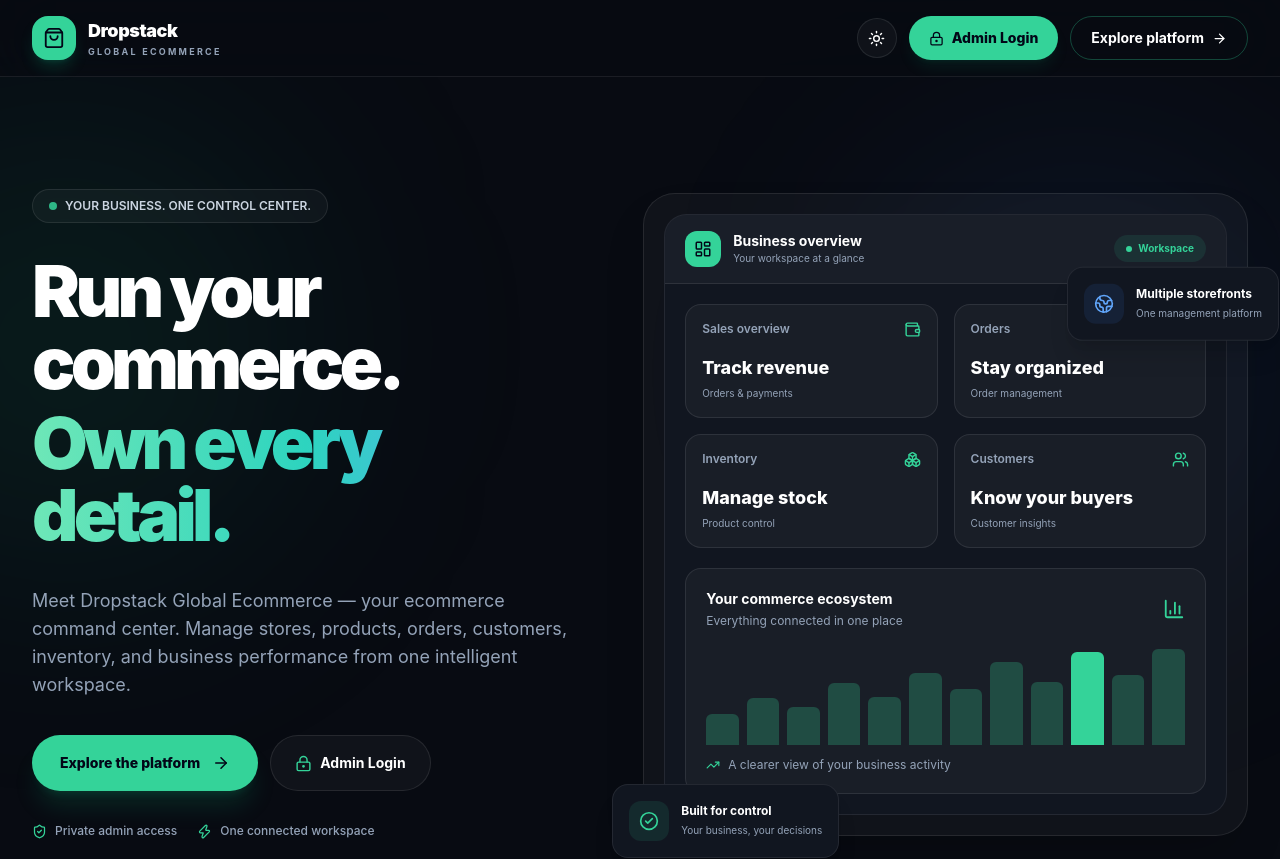
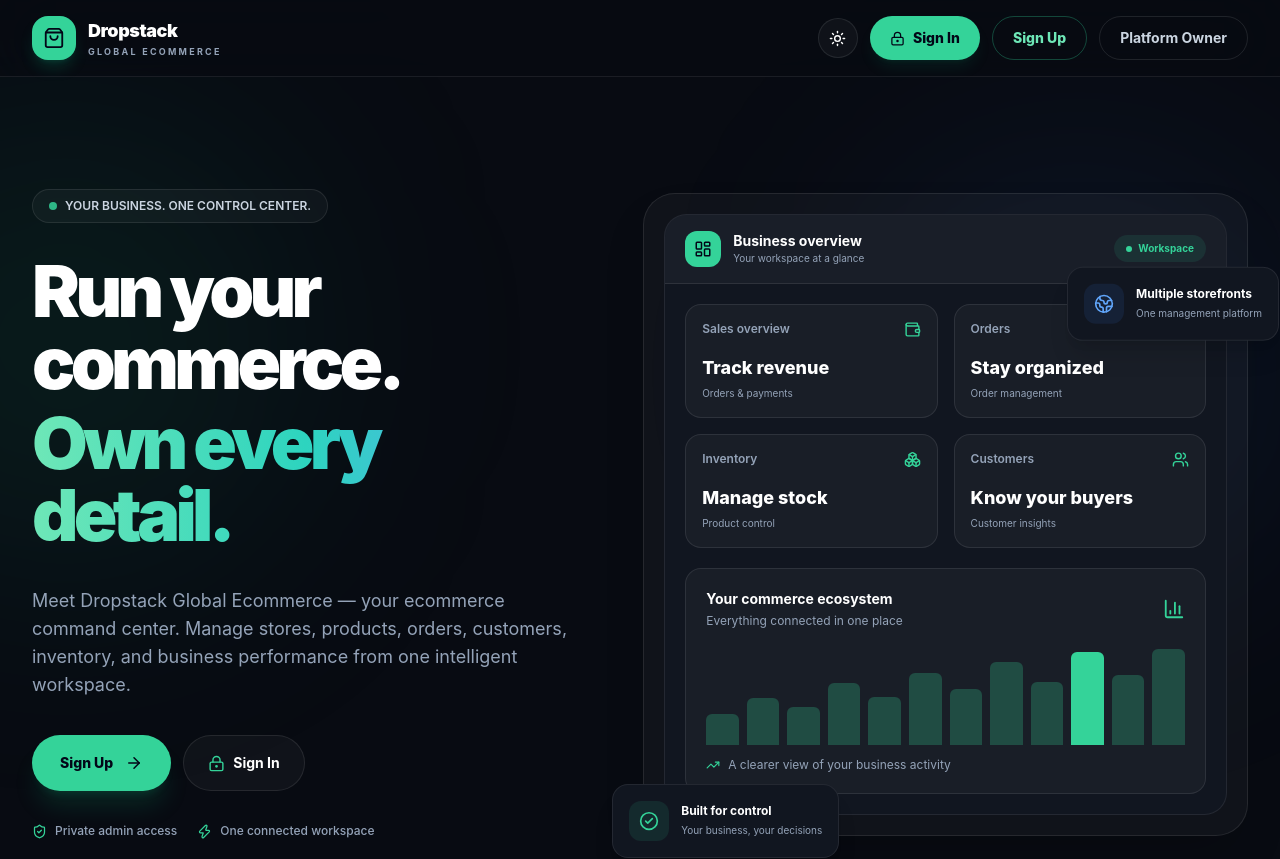
Before and after one commit to KG-FullstackDeveloper/Dropstack, a React (Vite) app in the folder client/: page / in a window 1280 px wide. Shown: the top 859 px of the page. Built offline with nearby package versions, Linux system fonts and the light colour scheme; no server answers.

Commit message:
fix: route public authentication to customer portal

```diff
--- a/client/src/pages/Home.tsx
+++ b/client/src/pages/Home.tsx
@@ -1,4 +1,3 @@
-
 import {
   ArrowRight,
   BarChart3,
@@ -86,23 +85,29 @@ export default function Home() {
               {dark ? <Sun size={17} /> : <Moon size={17} />}
             </button>
 
-            {/* Admin Login — visible in the header on mobile and desktop */}
+            {/* Customer account access — public sign in flow */}
             <Link
-              to="/admin/login"
+              to="/customer/login"
               className="inline-flex h-10 items-center justify-center gap-2 rounded-full bg-emerald-400 px-3 text-xs font-extrabold text-slate-950 shadow-lg shadow-emerald-500/10 transition hover:-translate-y-0.5 hover:bg-emerald-300 sm:h-11 sm:px-5 sm:text-sm"
             >
               <LockKeyhole size={15} />
-              <span>Admin Login</span>
+              <span>Sign In</span>
             </Link>
 
-            {/* Main landing-page action */}
-            <a
-              href="#platform"
-              className="hidden h-11 items-center gap-2 rounded-full border border-emerald-400/30 px-5 text-sm font-bold transition hover:bg-emerald-400/10 md:inline-flex"
+            <Link
+              to="/customer/register"
+              className="inline-flex h-10 items-center justify-center gap-2 rounded-full border border-emerald-400/30 px-3 text-xs font-extrabold text-emerald-300 transition hover:-translate-y-0.5 hover:bg-emerald-400/10 sm:h-11 sm:px-5 sm:text-sm"
             >
-              Explore platform
-              <ArrowRight size={15} />
-            </a>
+              <span>Sign Up</span>
+            </Link>
+
+            {/* Platform-owner portal remains separate and restricted */}
+            <Link
+              to="/admin/login"
+              className="hidden h-11 items-center gap-2 rounded-full border border-white/10 px-5 text-sm font-bold text-slate-300 transition hover:border-sky-400/50 hover:bg-sky-500/10 md:inline-flex"
+            >
+              Platform Owner
+            </Link>
           </div>
         </div>
       </header>
@@ -147,28 +152,24 @@ export default function Home() {
               business performance from one intelligent workspace.
             </motion.p>
 
-            <motion.div
-              variants={reveal}
-              className="mt-9 flex flex-wrap gap-3"
-            >
-              <a
-                href="#platform"
+            <motion.div variants={reveal} className="mt-9 flex flex-wrap gap-3">
+              <Link
+                to="/customer/register"
                 className="group inline-flex h-14 items-center gap-3 rounded-full bg-emerald-400 px-7 text-sm font-extrabold text-slate-950 shadow-xl shadow-emerald-500/15 transition hover:-translate-y-1 hover:bg-emerald-300"
               >
-                Explore the platform
+                Sign Up
                 <ArrowRight
                   size={18}
                   className="transition-transform group-hover:translate-x-1"
                 />
-              </a>
+              </Link>
 
-              {/* Second, prominent Admin Login entry point */}
               <Link
-                to="/admin/login"
+                to="/customer/login"
                 className={`inline-flex h-14 items-center gap-2 rounded-full border px-6 text-sm font-bold transition hover:-translate-y-1 hover:border-emerald-400/50 hover:bg-emerald-400/10 ${theme.panel}`}
               >
                 <LockKeyhole size={17} className="text-emerald-400" />
-                Admin Login
+                Sign In
               </Link>
             </motion.div>
 
@@ -193,7 +194,9 @@ export default function Home() {
             transition={{ duration: 0.85, delay: 0.2 }}
             className={`relative rounded-[2rem] border p-3 shadow-2xl shadow-black/20 sm:p-5 ${theme.panel}`}
           >
-            <div className={`overflow-hidden rounded-[1.4rem] border ${theme.card}`}>
+            <div
+              className={`overflow-hidden rounded-[1.4rem] border ${theme.card}`}
+            >
               <div
                 className={`flex items-center justify-between border-b px-5 py-4 ${theme.panel}`}
               >
@@ -284,8 +287,8 @@ export default function Home() {
                   <div
                     className={`mt-3 flex items-center gap-2 text-xs ${theme.muted}`}
                   >
-                    <TrendingUp size={14} className="text-emerald-400" />
-                    A clearer view of your business activity
+                    <TrendingUp size={14} className="text-emerald-400" />A
+                    clearer view of your business activity
                   </div>
                 </div>
               </div>
@@ -322,7 +325,9 @@ export default function Home() {
                 <CheckCircle2 size={20} />
               </span>
               <span>
-                <span className="block text-xs font-bold">Built for control</span>
+                <span className="block text-xs font-bold">
+                  Built for control
+                </span>
                 <span className={`mt-1 block text-[10px] ${theme.muted}`}>
                   Your business, your decisions
                 </span>
@@ -332,7 +337,10 @@ export default function Home() {
         </div>
       </section>
 
-      <section id="platform" className={`border-y py-20 sm:py-24 ${theme.panel}`}>
+      <section
+        id="platform"
+        className={`border-y py-20 sm:py-24 ${theme.panel}`}
+      >
         <div className="mx-auto max-w-7xl px-5 sm:px-8">
           <motion.div
             initial="hidden"
@@ -426,10 +434,10 @@ export default function Home() {
         <span>© {new Date().getFullYear()} Dropstack Global Ecommerce</span>
         <Link
           to="/admin/login"
-          className="inline-flex items-center gap-2 transition hover:text-emerald-400"
+          className="inline-flex items-center gap-2 transition hover:text-sky-400"
         >
           <LockKeyhole size={13} />
-          Admin Login
+          Platform Owner Login
         </Link>
       </footer>
     </main>
```
